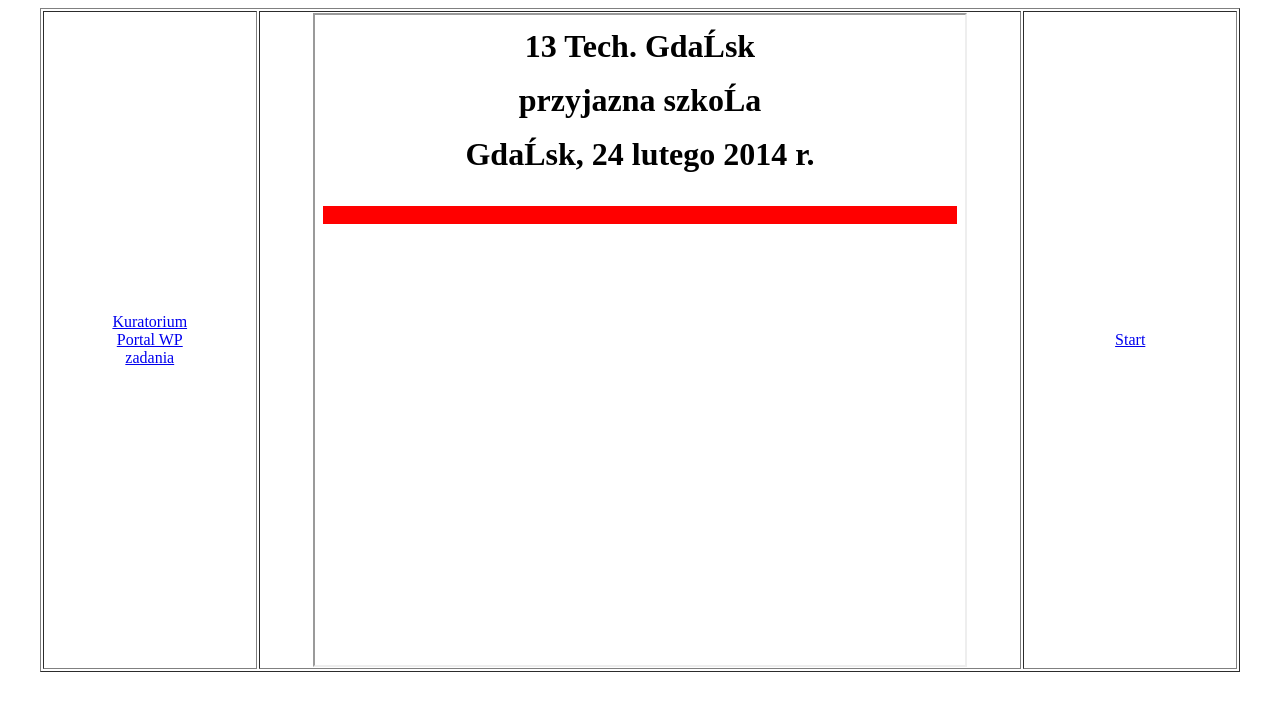
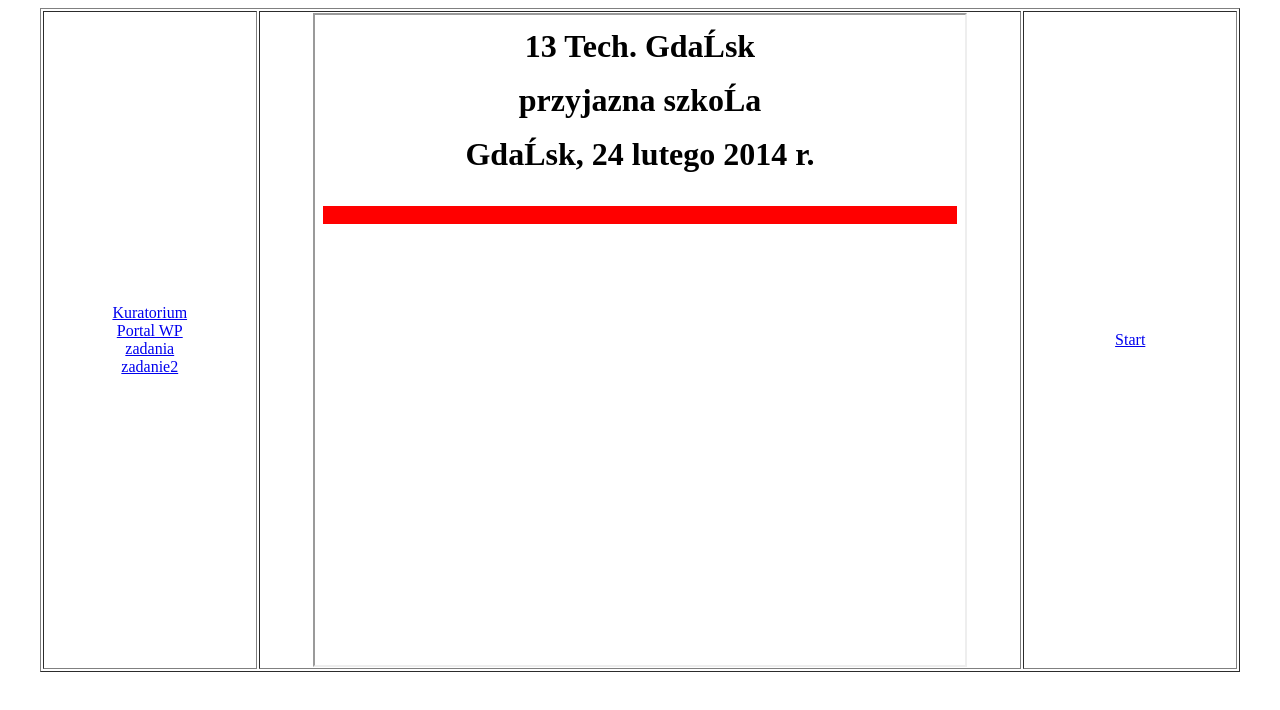
Before and after one commit to mTz8/indexx, a plain HTML site: page indexx.html in a window 1280 px wide. Drawn offline with Linux system fonts and the light colour scheme.

Commit message:
Update indexx.html

```diff
--- a/indexx.html
+++ b/indexx.html
@@ -11,6 +11,8 @@
  <a href="http://www.wp.pl/" target="strony">Portal WP</a>
  <br>
  <a href="index.html" target="strony">zadania</a>
+ <br>
+ <a href="instrukcja_css.pdf" target="strony">zadanie2</a>
  </td>
  <td align=center><iframe width=650 height=650 name="strony" src="start.html" border="0"></iframe>
  </td>
```
